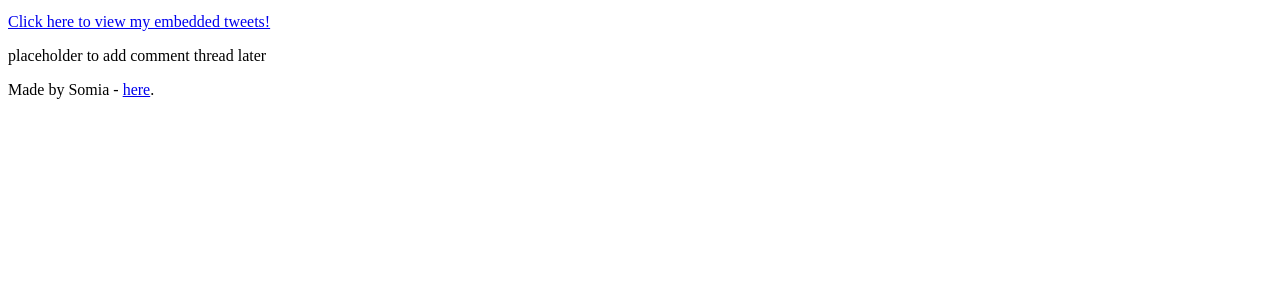
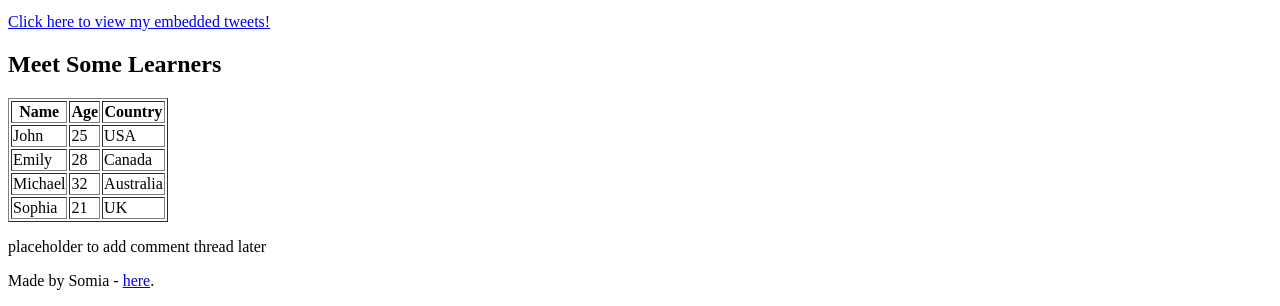
Before and after one commit to BeSomi22/My_First_Portfolio, a plain HTML site: page html_basic/index.html in a window 1280 px wide. Shown: the part 684-990 px from the top of the page. Before the commit the page ends 800 px from the top, so only its background shows below. Drawn offline with Linux system fonts and the light colour scheme.

Commit message:
Add Table

```diff
--- a/html_basic/index.html
+++ b/html_basic/index.html
@@ -17,24 +17,84 @@
       <article>
         <h1>Welcome to My Simple Web Page</h1>
 
-      <p>This page demonstrates basic HTML structure, including multiple paragraph elements, headings of various levels, and a clickable image. HTML is the foundation of every webpage and learning it is the first step to becoming a web developer.</p>
+        <p>
+          This page demonstrates basic HTML structure, including multiple
+          paragraph elements, headings of various levels, and a clickable image.
+          HTML is the foundation of every webpage and learning it is the first
+          step to becoming a web developer.
+        </p>
 
         <h2>About HTML Headings</h2>
-      <p>Headings in HTML range from <code>&lt;h1&gt;</code> to <code>&lt;h6&gt;</code>, with <code>&lt;h1&gt;</code> being the most important. They help organize content and improve accessibility and SEO by structuring the document's hierarchy.</p>
+        <p>
+          Headings in HTML range from <code>&lt;h1&gt;</code> to
+          <code>&lt;h6&gt;</code>, with <code>&lt;h1&gt;</code> being the most
+          important. They help organize content and improve accessibility and
+          SEO by structuring the document's hierarchy.
+        </p>
 
         <h3>Using Paragraphs for Content</h3>
-      <p>Paragraphs are created using the <code>&lt;p&gt;</code> tag and are used to break text into readable sections. Proper paragraph structure improves readability and ensures a smooth flow of information for users.</p>
+        <p>
+          Paragraphs are created using the <code>&lt;p&gt;</code> tag and are
+          used to break text into readable sections. Proper paragraph structure
+          improves readability and ensures a smooth flow of information for
+          users.
+        </p>
 
         <h2>Clickable Image Example</h2>
-      <p>Below is an image that acts as a link. You can click on it to visit the official ALX website:</p>
+        <p>
+          Below is an image that acts as a link. You can click on it to visit
+          the official ALX website:
+        </p>
 
         <a href="https://www.alxafrica.com/" target="_blank">
-        <img src="https://i.ibb.co/gTDZZT8/ALX-Logo-07.png" alt="ALX Logo" width="300" />
+          <img
+            src="https://i.ibb.co/gTDZZT8/ALX-Logo-07.png"
+            alt="ALX Logo"
+            width="300"
+          />
         </a>
 
-      <p>Images can be made interactive by wrapping them in anchor tags. This is a simple way to create buttons, links, or navigational elements with a visual component.</p>
+        <p>
+          Images can be made interactive by wrapping them in anchor tags. This
+          is a simple way to create buttons, links, or navigational elements
+          with a visual component.
+        </p>
 
         <p><a href="tweets.html">Click here to view my embedded tweets!</a></p>
+
+        <!-- Table of learners starts here -->
+        <h2>Meet Some Learners</h2>
+        <table border="1">
+          <thead>
+            <tr>
+              <th>Name</th>
+              <th>Age</th>
+              <th>Country</th>
+            </tr>
+          </thead>
+          <tbody>
+            <tr>
+              <td>John</td>
+              <td>25</td>
+              <td>USA</td>
+            </tr>
+            <tr>
+              <td>Emily</td>
+              <td>28</td>
+              <td>Canada</td>
+            </tr>
+            <tr>
+              <td>Michael</td>
+              <td>32</td>
+              <td>Australia</td>
+            </tr>
+            <tr>
+              <td>Sophia</td>
+              <td>21</td>
+              <td>UK</td>
+            </tr>
+          </tbody>
+        </table>
       </article>
 
       <aside>
@@ -43,7 +103,12 @@
     </main>
 
     <footer>
-    <p>Made by Somia - <a href="https://www.linkedin.com/in/yourprofile" target="_blank">here</a>.</p>
+      <p>
+        Made by Somia -
+        <a href="https://www.linkedin.com/in/yourprofile" target="_blank"
+          >here</a
+        >.
+      </p>
     </footer>
   </body>
 </html>
```
Lines whose indentation alone changed are shown as unchanged.
